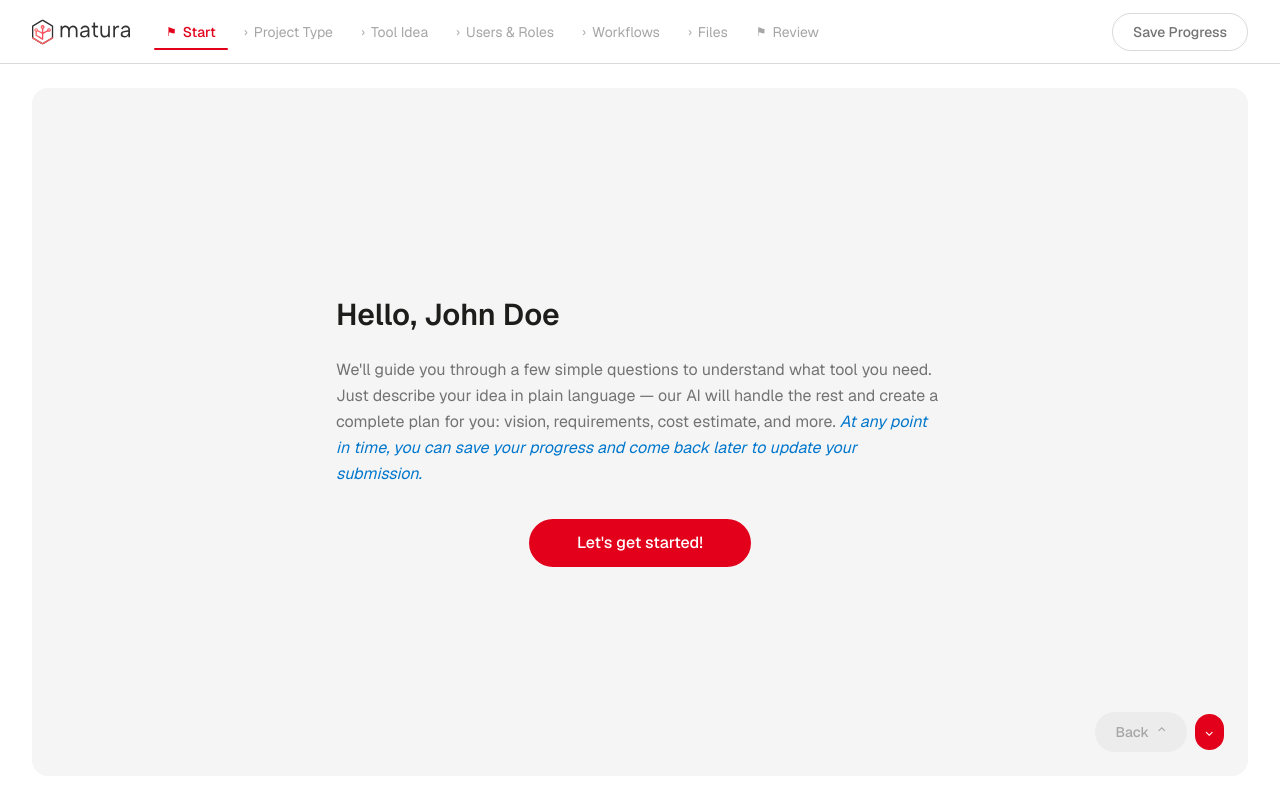
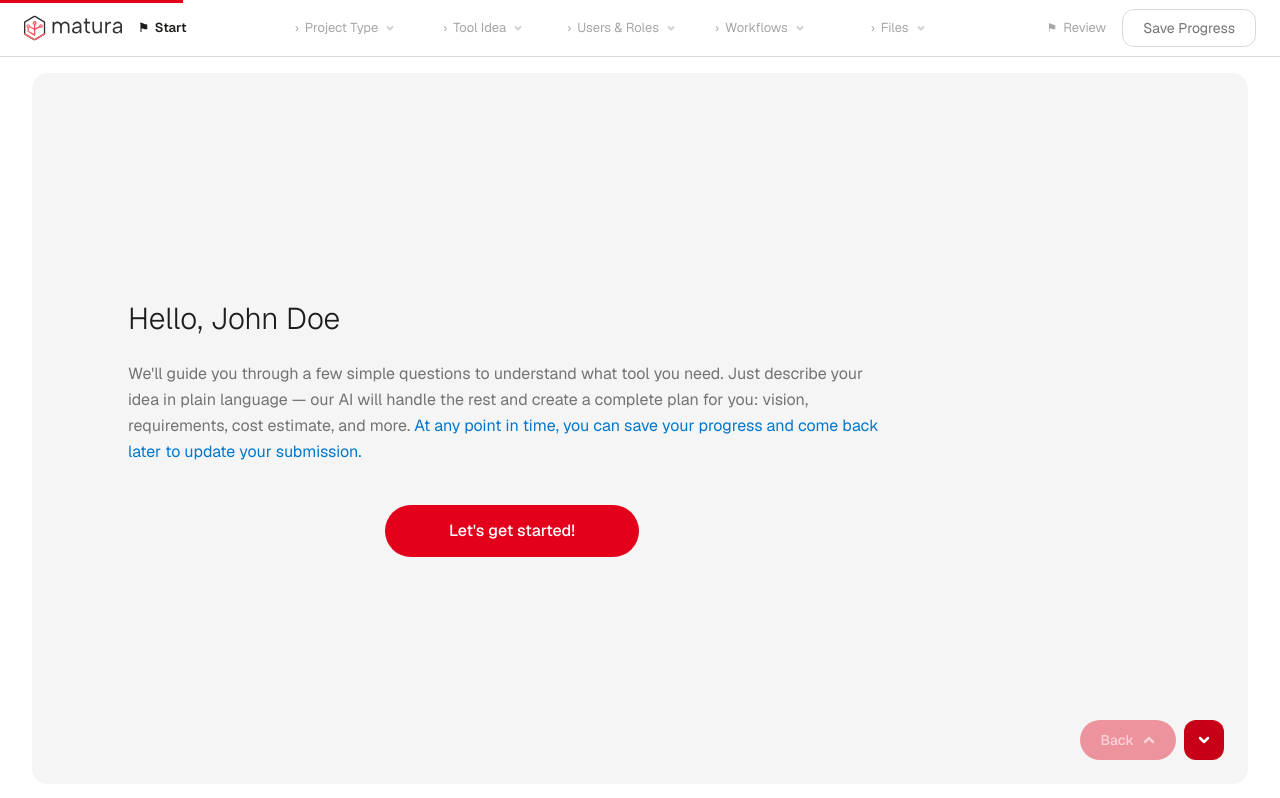
Before and after one commit to alksarioglou/anthropic_hackathon, a Next.js app: page /onboarding in a window 1280 px wide. Built offline with nearby package versions, Linux system fonts and the light colour scheme; no server answers.

Commit message:
UI of onboarding

```diff
--- a/app/onboarding/components/BottomNav.tsx
+++ b/app/onboarding/components/BottomNav.tsx
@@ -19,6 +19,7 @@ export function BottomNav({
 
   return (
     <div className="absolute bottom-6 right-6 flex items-center gap-2">
+      {/* Back button — pill shape with label + up chevron */}
       <button
         onClick={onBack}
         disabled={!canGoBack}
@@ -27,27 +28,32 @@ export function BottomNav({
           ${
             canGoBack
               ? "bg-primary text-primary-foreground hover:bg-primary-hover"
-              : "bg-background-tertiary text-foreground-muted cursor-not-allowed"
+              : "bg-primary/40 text-primary-foreground/60 cursor-not-allowed"
           }
         `}
       >
         {t("onboarding.nav.back")}
-        <span className="text-xs">{"\u2303"}</span>
+        <svg className="w-3.5 h-3.5" viewBox="0 0 14 14" fill="none" stroke="currentColor" strokeWidth="2.5" strokeLinecap="round" strokeLinejoin="round">
+          <path d="M3 9L7 5L11 9" />
+        </svg>
       </button>
 
+      {/* Forward button — square-ish rounded with down chevron */}
       <button
         onClick={onForward}
         disabled={!canGoForward}
         className={`
-          flex items-center justify-center rounded-full p-2.5 text-sm font-medium transition-colors
+          flex items-center justify-center rounded-lg w-10 h-10 text-sm font-medium transition-colors
           ${
             canGoForward
-              ? "bg-primary text-primary-foreground hover:bg-primary-hover"
-              : "bg-background-tertiary text-foreground-muted cursor-not-allowed"
+              ? "bg-primary-hover text-primary-foreground hover:bg-primary"
+              : "bg-primary/40 text-primary-foreground/60 cursor-not-allowed"
           }
         `}
       >
-        <span className="text-xs">{"\u2304"}</span>
+        <svg className="w-3.5 h-3.5" viewBox="0 0 14 14" fill="none" stroke="currentColor" strokeWidth="2.5" strokeLinecap="round" strokeLinejoin="round">
+          <path d="M3 5L7 9L11 5" />
+        </svg>
       </button>
     </div>
   );
--- a/app/onboarding/components/FilesStep.tsx
+++ b/app/onboarding/components/FilesStep.tsx
@@ -50,24 +50,24 @@ export function FilesStep({ files, onChange, onContinue }: FilesStepProps) {
   }
 
   return (
-    <div className="max-w-2xl w-full px-8">
+    <div className="max-w-3xl w-full">
+      <h2 className="text-xl font-medium text-foreground mb-2">
+        {t("onboarding.files.title")}
+      </h2>
+      <p className="text-foreground-secondary text-sm mb-6">
+        {t("onboarding.files.description")}
+      </p>
+
       <div className="flex items-start gap-6">
-        <span className="text-foreground-muted text-lg font-medium mt-0.5">
-          4.
+        <span className="text-foreground-muted text-base font-medium mt-0.5">
+          5.
         </span>
         <div className="flex-1">
-          <h2 className="text-2xl font-semibold text-foreground mb-2">
-            {t("onboarding.files.title")}
-          </h2>
-          <p className="text-foreground-secondary text-sm mb-6">
-            {t("onboarding.files.description")}
-          </p>
-
           {/* Drop zone */}
           <div
             onDrop={handleDrop}
             onDragOver={handleDragOver}
-            className="border-2 border-dashed border-input-border rounded-lg p-8 text-center cursor-pointer hover:border-primary transition-colors"
+            className="border-2 border-dashed border-border rounded-xl p-8 text-center cursor-pointer hover:border-primary transition-colors bg-white"
           >
             <label className="cursor-pointer">
               <input
@@ -95,7 +95,7 @@ export function FilesStep({ files, onChange, onContinue }: FilesStepProps) {
             {files.map((file, index) => (
               <div
                 key={`${file.name}-${index}`}
-                className="flex items-center justify-between rounded-lg border border-border-light bg-background px-4 py-2"
+                className="flex items-center justify-between rounded-xl border border-border bg-white px-4 py-2"
               >
                 <div>
                   <p className="text-sm text-foreground">{file.name}</p>
@@ -113,10 +113,10 @@ export function FilesStep({ files, onChange, onContinue }: FilesStepProps) {
             ))}
           </div>
 
-          <div className="mt-8 flex justify-center">
+          <div className="mt-10 flex justify-center">
             <button
               onClick={onContinue}
-              className="rounded-full bg-primary px-12 py-3 text-base font-medium text-primary-foreground transition-colors hover:bg-primary-hover"
+              className="rounded-full bg-primary px-16 py-3.5 text-base font-medium text-primary-foreground transition-colors hover:bg-primary-hover"
             >
               {t("onboarding.questions.continue")}
             </button>
--- a/app/onboarding/components/OnboardingNav.tsx
+++ b/app/onboarding/components/OnboardingNav.tsx
@@ -31,67 +31,84 @@ export function OnboardingNav({
 }: OnboardingNavProps) {
   const { t } = useTranslation();
 
+  const currentIndex = steps.indexOf(currentStep);
+  const progressFraction = (currentIndex + 1) / steps.length;
+
   return (
-    <nav className="flex items-center justify-between border-b border-border bg-nav-bg px-4 sm:px-6 lg:px-8 h-16">
-      <div className="flex items-center gap-6 overflow-x-auto">
+    <nav className="relative border-b border-border bg-nav-bg">
+      {/* Red progress bar at the very top */}
+      <div className="absolute top-0 left-0 right-0 h-[3px] bg-transparent">
+        <div
+          className="h-full bg-primary transition-all duration-300"
+          style={{ width: `${progressFraction * 100}%` }}
+        />
+      </div>
+
+      <div className="flex items-center h-14 px-4 sm:px-6">
+        {/* Logo — fixed width */}
+        <div className="shrink-0 mr-4">
           <MaturaLogo className="h-7" />
+        </div>
 
-        <div className="flex items-center gap-1">
+        {/* Steps — evenly distributed across remaining space */}
+        <div className="flex flex-1 items-center">
           {steps.map((stepId, index) => {
             const isActive = stepId === currentStep;
             const isCompleted = completedSteps.has(stepId);
             const isFirst = index === 0;
             const isLast = index === steps.length - 1;
+            const showChevron = !isFirst && !isLast;
 
             return (
               <button
                 key={stepId}
                 onClick={() => onStepClick(stepId)}
                 className={`
-                  relative flex items-center gap-1.5 px-3 py-2 text-sm whitespace-nowrap rounded transition-colors
+                  flex-1 flex items-center justify-center gap-1.5 py-2 text-[13px] whitespace-nowrap transition-colors
+                  ${isFirst ? "justify-start" : ""}
+                  ${isLast ? "justify-end" : ""}
                   ${
                     isActive
-                      ? "text-primary font-medium"
+                      ? "text-foreground font-semibold"
                       : isCompleted
-                        ? "text-success font-medium"
+                        ? "text-success"
                         : "text-foreground-muted"
                   }
                   hover:text-foreground
                 `}
               >
-                {(isFirst || isLast) && (
-                  <span className="text-xs">
-                    {isCompleted ? "\u2713" : "\u2691"}
+                {/* Step icon */}
+                <span className={`text-xs ${isCompleted ? "text-success" : ""}`}>
+                  {isCompleted
+                    ? "\u2713"
+                    : isLast
+                      ? "\u2691"
+                      : isFirst
+                        ? "\u2691"
+                        : "\u203A"}
                 </span>
-                )}
-                {!isFirst && !isLast && (
-                  <span className="text-xs">
-                    {isCompleted ? "\u2713" : "\u203A"}
-                  </span>
-                )}
-                {t(stepLabelKeys[stepId] as Parameters<typeof t>[0])}
-                {isActive && (
-                  <span className="absolute bottom-0 left-0 right-0 h-0.5 bg-primary rounded-full" />
+                <span>{t(stepLabelKeys[stepId] as Parameters<typeof t>[0])}</span>
+                {/* Dropdown chevron */}
+                {showChevron && (
+                  <svg className="w-3 h-3 opacity-50" viewBox="0 0 12 12" fill="none" stroke="currentColor" strokeWidth="2">
+                    <path d="M3 4.5L6 7.5L9 4.5" />
+                  </svg>
                 )}
               </button>
             );
           })}
         </div>
-      </div>
 
+        {/* Save Progress button */}
+        <div className="shrink-0 ml-4">
           <button
             onClick={onSave}
-        className={`
-          ml-4 whitespace-nowrap rounded-full border px-5 py-2 text-sm font-medium transition-colors
-          ${
-            completedSteps.size > 0
-              ? "border-primary bg-primary text-primary-foreground hover:bg-primary-hover"
-              : "border-border text-foreground-secondary hover:bg-background-secondary"
-          }
-        `}
+            className="whitespace-nowrap rounded-lg border border-border px-5 py-2 text-sm text-foreground-secondary transition-colors hover:bg-background-secondary"
           >
             {t("onboarding.nav.saveProgress")}
           </button>
+        </div>
+      </div>
     </nav>
   );
 }
--- a/app/onboarding/components/ReviewStep.tsx
+++ b/app/onboarding/components/ReviewStep.tsx
@@ -52,12 +52,12 @@ export function ReviewStep({ payload, onSubmit }: ReviewStepProps) {
   const np = t("onboarding.review.notProvided");
 
   return (
-    <div className="max-w-2xl w-full px-8 overflow-y-auto max-h-[calc(100vh-240px)]">
-      <h2 className="text-2xl font-semibold text-foreground mb-6">
+    <div className="max-w-3xl w-full overflow-y-auto max-h-[calc(100vh-240px)]">
+      <h2 className="text-xl font-medium text-foreground mb-6">
         {t("onboarding.review.title")}
       </h2>
 
-      <div className="rounded-lg border border-border bg-background p-6">
+      <div className="rounded-xl border border-border bg-white p-6">
         <ReviewRow
           label={t("onboarding.review.toolIdeaLabel")}
           value={payload.toolDescription || np}
@@ -106,11 +106,11 @@ export function ReviewStep({ payload, onSubmit }: ReviewStepProps) {
         </div>
       </div>
 
-      <div className="mt-8 flex justify-center pb-16">
+      <div className="mt-10 flex justify-center pb-16">
         <button
           onClick={handleSubmit}
           disabled={submitting || !payload.toolDescription.trim()}
-          className="rounded-full bg-primary px-12 py-3 text-base font-medium text-primary-foreground transition-colors hover:bg-primary-hover disabled:opacity-50 disabled:cursor-not-allowed"
+          className="rounded-full bg-primary px-16 py-3.5 text-base font-medium text-primary-foreground transition-colors hover:bg-primary-hover disabled:opacity-50 disabled:cursor-not-allowed"
         >
           {submitting
             ? t("onboarding.review.submitting")
--- a/app/onboarding/components/ToolIdeaStep.tsx
+++ b/app/onboarding/components/ToolIdeaStep.tsx
@@ -12,16 +12,17 @@ export function ToolIdeaStep({ value, onChange, onContinue }: ToolIdeaStepProps)
   const { t } = useTranslation();
 
   return (
-    <div className="max-w-2xl w-full px-8">
-      <div className="flex items-start gap-6">
-        <span className="text-foreground-muted text-lg font-medium mt-0.5">
-          1.
+    <div className="max-w-3xl w-full">
+      <h2 className="text-xl font-medium text-foreground mb-2">
+        {t("onboarding.toolIdea.title")}
+      </h2>
+
+      <div className="flex items-start gap-6 mt-6">
+        <span className="text-foreground-muted text-base font-medium mt-0.5">
+          2.
         </span>
         <div className="flex-1">
-          <h2 className="text-2xl font-semibold text-foreground mb-2">
-            {t("onboarding.toolIdea.title")}
-          </h2>
-          <p className="text-foreground-secondary text-base mb-6">
+          <p className="text-foreground text-base mb-6">
             {t("onboarding.toolIdea.question")}
           </p>
 
@@ -30,14 +31,14 @@ export function ToolIdeaStep({ value, onChange, onContinue }: ToolIdeaStepProps)
             onChange={(e) => onChange(e.target.value)}
             placeholder={t("onboarding.toolIdea.placeholder")}
             rows={6}
-            className="w-full rounded-lg border border-input-border bg-input-bg p-4 text-foreground placeholder:text-foreground-muted outline-none transition-colors focus:border-input-border-focus resize-none"
+            className="w-full rounded-xl border border-border bg-white p-4 text-foreground placeholder:text-foreground-muted outline-none transition-colors focus:border-input-border-focus resize-none"
           />
 
-          <div className="mt-8 flex justify-center">
+          <div className="mt-10 flex justify-center">
             <button
               onClick={onContinue}
               disabled={!value.trim()}
-              className="rounded-full bg-primary px-12 py-3 text-base font-medium text-primary-foreground transition-colors hover:bg-primary-hover disabled:opacity-50 disabled:cursor-not-allowed"
+              className="rounded-full bg-primary px-16 py-3.5 text-base font-medium text-primary-foreground transition-colors hover:bg-primary-hover disabled:opacity-50 disabled:cursor-not-allowed"
             >
               {t("onboarding.questions.continue")}
             </button>
--- a/app/onboarding/components/UsersRolesStep.tsx
+++ b/app/onboarding/components/UsersRolesStep.tsx
@@ -42,9 +42,8 @@ function StreamingField({
       </div>
 
       {isStreaming ? (
-        // Streaming view — matches workspace streaming style
         <div
-          className="w-full rounded-lg border border-input-border bg-input-bg p-3 text-foreground text-sm whitespace-pre-wrap leading-relaxed"
+          className="w-full rounded-xl border border-border bg-white p-4 text-foreground text-sm whitespace-pre-wrap leading-relaxed"
           style={{ minHeight: `${rows * 1.625}rem` }}
         >
           {streamingText}
@@ -59,7 +58,7 @@ function StreamingField({
           onChange={(e) => onChange(e.target.value)}
           placeholder={placeholder}
           rows={rows}
-          className="w-full rounded-lg border border-input-border bg-input-bg p-3 text-foreground placeholder:text-foreground-muted outline-none transition-colors focus:border-input-border-focus resize-none"
+          className="w-full rounded-xl border border-border bg-white p-4 text-foreground placeholder:text-foreground-muted outline-none transition-colors focus:border-input-border-focus resize-none"
         />
       )}
     </div>
@@ -76,19 +75,19 @@ export function UsersRolesStep({
   const { t } = useTranslation();
 
   return (
-    <div className="max-w-2xl w-full px-8">
+    <div className="max-w-3xl w-full">
+      <h2 className="text-xl font-medium text-foreground mb-2">
+        {t("onboarding.usersRoles.title")}
+      </h2>
+      <p className="text-foreground-secondary text-sm mb-6">
+        {t("onboarding.usersRoles.description")}
+      </p>
+
       <div className="flex items-start gap-6">
-        <span className="text-foreground-muted text-lg font-medium mt-0.5">
-          4.
+        <span className="text-foreground-muted text-base font-medium mt-0.5">
+          3.
         </span>
         <div className="flex-1 space-y-6">
-          <h2 className="text-2xl font-semibold text-foreground">
-            {t("onboarding.usersRoles.title")}
-          </h2>
-          <p className="text-foreground-secondary text-sm mb-2">
-            {t("onboarding.usersRoles.description")}
-          </p>
-
           <StreamingField
             label={t("onboarding.usersRoles.rolesLabel")}
             value={userRoles}
@@ -110,7 +109,7 @@ export function UsersRolesStep({
           <div className="flex justify-center pt-4">
             <button
               onClick={onContinue}
-              className="rounded-full bg-primary px-12 py-3 text-base font-medium text-primary-foreground transition-colors hover:bg-primary-hover"
+              className="rounded-full bg-primary px-16 py-3.5 text-base font-medium text-primary-foreground transition-colors hover:bg-primary-hover"
             >
               {t("onboarding.questions.continue")}
             </button>
--- a/app/onboarding/components/WelcomeStep.tsx
+++ b/app/onboarding/components/WelcomeStep.tsx
@@ -11,22 +11,22 @@ export function WelcomeStep({ userName, onStart }: WelcomeStepProps) {
   const { t } = useTranslation();
 
   return (
-    <div className="max-w-2xl px-8">
-      <h1 className="text-3xl font-semibold text-foreground mb-6">
+    <div className="max-w-3xl">
+      <h1 className="text-3xl font-light text-foreground mb-6">
         {t("onboarding.welcome.greeting", { name: userName })}
       </h1>
 
       <p className="text-foreground-secondary text-base leading-relaxed mb-2">
         {t("onboarding.welcome.description")}{" "}
-        <span className="italic text-accent">
+        <span className="text-accent">
           {t("onboarding.welcome.saveNote")}
         </span>
       </p>
 
-      <div className="mt-8 flex justify-center">
+      <div className="mt-10 flex justify-center">
         <button
           onClick={onStart}
-          className="rounded-full bg-primary px-12 py-3 text-base font-medium text-primary-foreground transition-colors hover:bg-primary-hover"
+          className="rounded-full bg-primary px-16 py-3.5 text-base font-medium text-primary-foreground transition-colors hover:bg-primary-hover"
         >
           {t("onboarding.welcome.cta")}
         </button>
--- a/app/onboarding/components/WorkflowsStep.tsx
+++ b/app/onboarding/components/WorkflowsStep.tsx
@@ -43,9 +43,8 @@ function StreamingField({
       </div>
 
       {isStreaming ? (
-        // Streaming view — matches workspace streaming style
         <div
-          className="w-full rounded-lg border border-input-border bg-input-bg p-3 text-foreground text-sm whitespace-pre-wrap leading-relaxed"
+          className="w-full rounded-xl border border-border bg-white p-4 text-foreground text-sm whitespace-pre-wrap leading-relaxed"
           style={{ minHeight: `${rows * 1.625}rem` }}
         >
           {streamingText}
@@ -60,7 +59,7 @@ function StreamingField({
           onChange={(e) => onChange(e.target.value)}
           placeholder={placeholder}
           rows={rows}
-          className="w-full rounded-lg border border-input-border bg-input-bg p-3 text-foreground placeholder:text-foreground-muted outline-none transition-colors focus:border-input-border-focus resize-none"
+          className="w-full rounded-xl border border-border bg-white p-4 text-foreground placeholder:text-foreground-muted outline-none transition-colors focus:border-input-border-focus resize-none"
         />
       )}
     </div>
@@ -78,19 +77,19 @@ export function WorkflowsStep({
   const { t } = useTranslation();
 
   return (
-    <div className="max-w-2xl w-full px-8">
+    <div className="max-w-3xl w-full">
+      <h2 className="text-xl font-medium text-foreground mb-2">
+        {t("onboarding.workflows.title")}
+      </h2>
+      <p className="text-foreground-secondary text-sm mb-6">
+        {t("onboarding.workflows.description")}
+      </p>
+
       <div className="flex items-start gap-6">
-        <span className="text-foreground-muted text-lg font-medium mt-0.5">
-          5.
+        <span className="text-foreground-muted text-base font-medium mt-0.5">
+          4.
         </span>
         <div className="flex-1 space-y-6">
-          <h2 className="text-2xl font-semibold text-foreground">
-            {t("onboarding.workflows.title")}
-          </h2>
-          <p className="text-foreground-secondary text-sm mb-2">
-            {t("onboarding.workflows.description")}
-          </p>
-
           <StreamingField
             label={t("onboarding.workflows.keyWorkflowsLabel")}
             value={keyWorkflows}
@@ -121,7 +120,7 @@ export function WorkflowsStep({
           <div className="flex justify-center pt-4">
             <button
               onClick={onContinue}
-              className="rounded-full bg-primary px-12 py-3 text-base font-medium text-primary-foreground transition-colors hover:bg-primary-hover"
+              className="rounded-full bg-primary px-16 py-3.5 text-base font-medium text-primary-foreground transition-colors hover:bg-primary-hover"
             >
               {t("onboarding.questions.continue")}
             </button>
--- a/app/onboarding/page.tsx
+++ b/app/onboarding/page.tsx
@@ -220,8 +220,8 @@ export default function OnboardingPage() {
         onSave={handleSave}
       />
 
-      <main className="flex flex-1 justify-center px-4 py-6 sm:px-6 lg:px-8">
-        <div className="w-full max-w-[1280px] rounded-xl bg-card-bg min-h-[calc(100vh-160px)] flex flex-col items-center justify-center relative">
+      <main className="flex flex-1 px-4 py-4 sm:px-6 lg:px-8">
+        <div className="w-full rounded-2xl bg-card-bg min-h-[calc(100vh-100px)] flex flex-col justify-center relative px-8 sm:px-16 lg:px-24">
           {currentStepId === "start" && (
             <WelcomeStep userName={userName} onStart={handleNext} />
           )}
```
Also changed, not shown: app/onboarding/components/ProjectModeStep.tsx (+16 -20 lines). Lines whose indentation alone changed are shown as unchanged.
